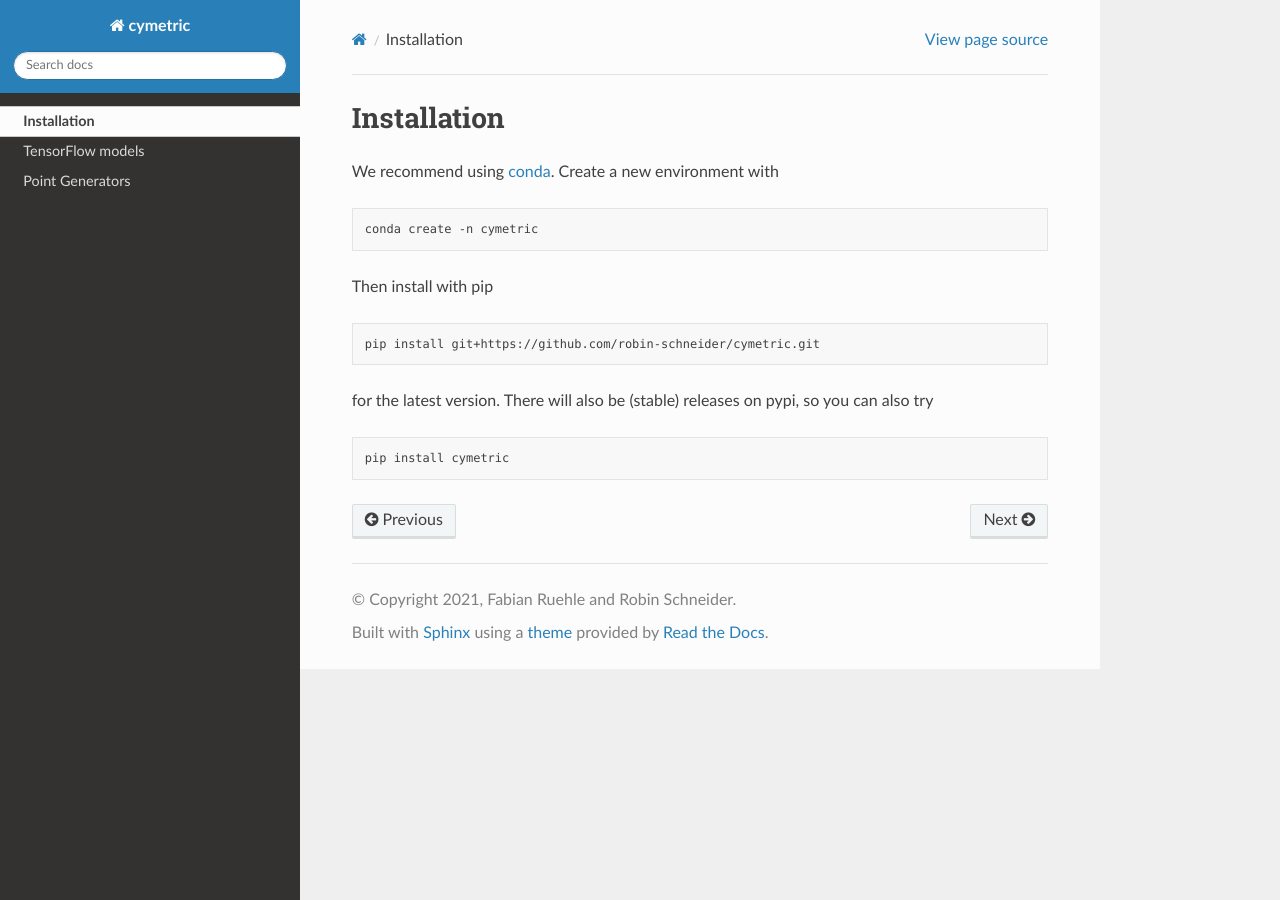
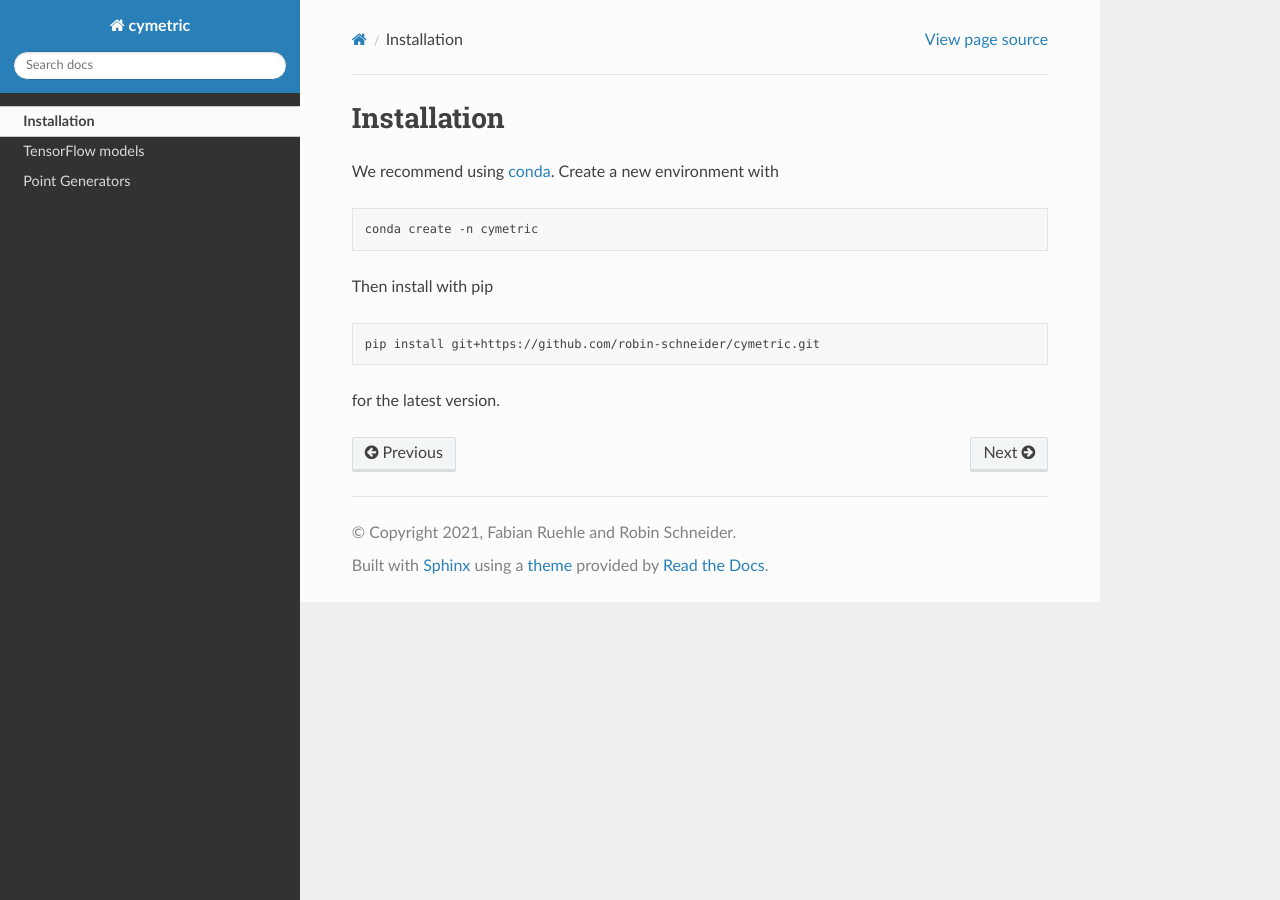
Before and after one commit to robin-schneider/cymetric, a Sphinx documentation site: the page built from docs/source/installation.rst, in a window 1280 px wide. Built offline with Sphinx 7.4.7 and the Read the Docs theme 2.0.0, drawn with Linux system fonts in a browser that asks for light colours; the version number could not be read and is left out.

Commit message:
removed wrong pypi ref

```diff
--- a/docs/source/installation.rst
+++ b/docs/source/installation.rst
@@ -14,9 +14,4 @@ Then install with pip
 
     pip install git+https://github.com/robin-schneider/cymetric.git
 
-for the latest version. There will also be (stable) releases on pypi,
-so you can also try
-
-.. code-block:: bash
-
-    pip install cymetric
+for the latest version.
```
Also changed, not shown: README.md (+1 -7 lines).
